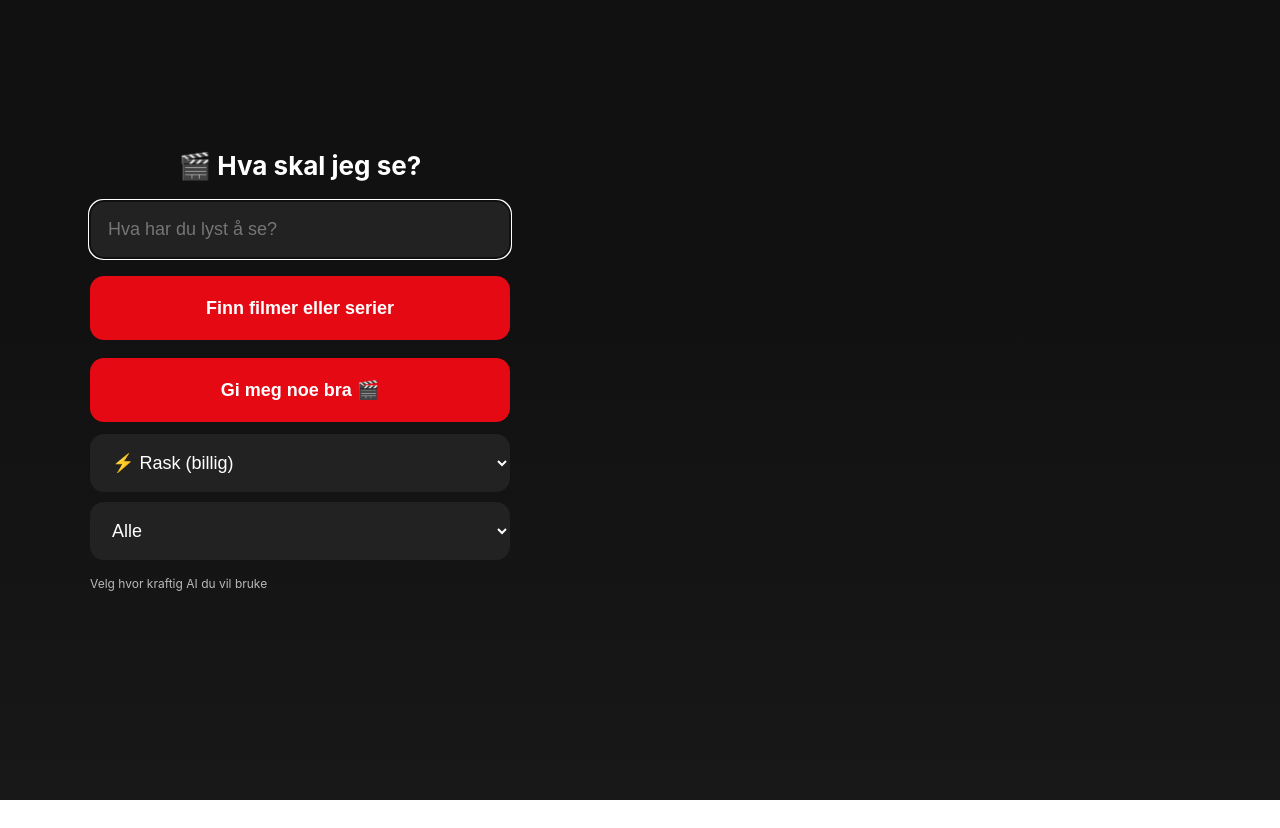
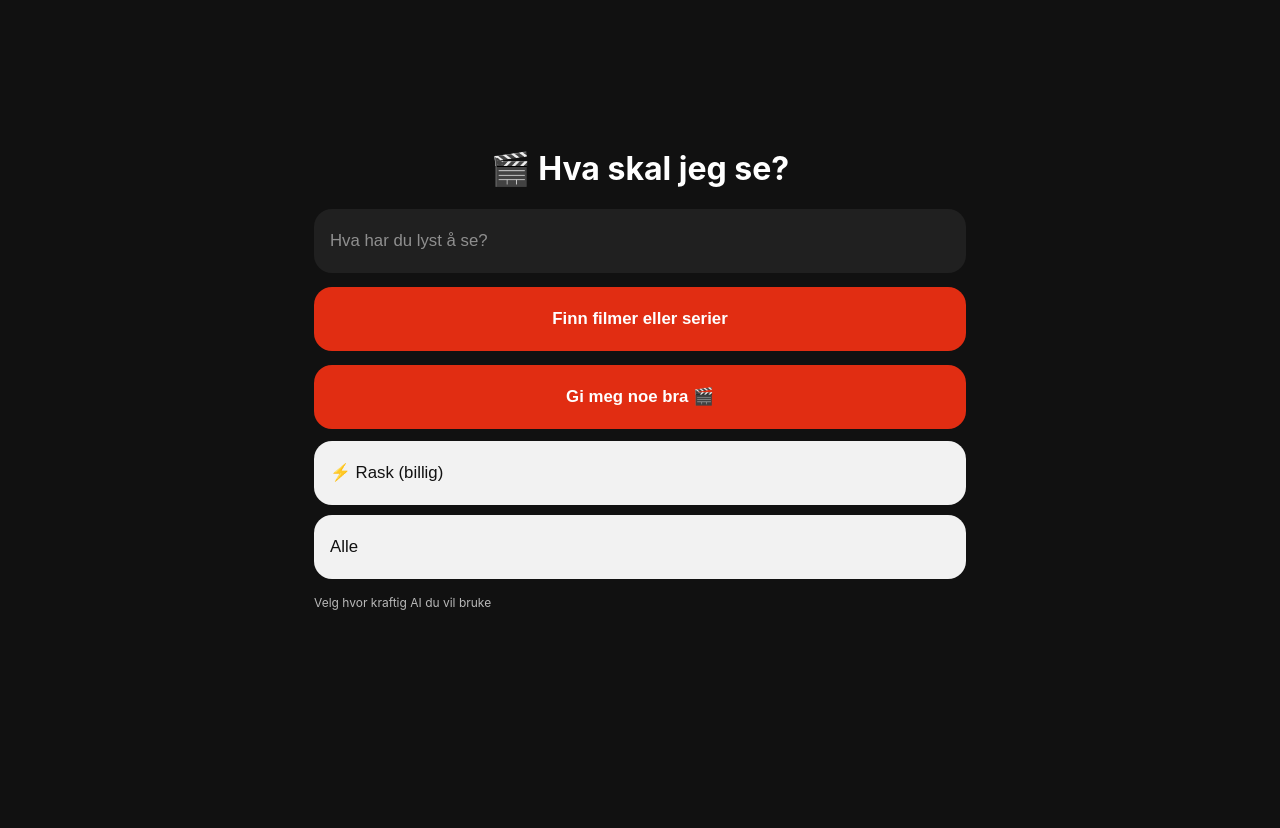
Before and after one commit to hdybdahl94-rgb/movie-finder, a React (Vite) app: page / in a window 1280 px wide. Before the commit the page ends 800 px from the top, so only its background shows below. Built offline with nearby package versions, Linux system fonts and the light colour scheme.

Commit message:
fiks styling

```diff
--- a/src/style.css
+++ b/src/style.css
@@ -1,23 +1,31 @@
 /* RESET */
 html, body, #root {
   margin: 0;
+  padding: 0;
   width: 100%;
-  height: 100%;
+  min-height: 100%;
 }
 
 body {
   font-family: -apple-system, BlinkMacSystemFont, sans-serif;
-  background: linear-gradient(180deg, #111 0%, #111 40%, #181818 100%);
+  background: #111;
   color: #fff;
-  font-size: 17px;
+  font-size: 18px;
 }
 
-/* CONTAINER – MOBIL */
+/* APP CONTAINER */
 .container {
   width: 100%;
   min-height: 100dvh;
-  padding: 16px;
   box-sizing: border-box;
+  padding: 14px;
+}
+
+/* EMPTY STATE = startskjerm */
+.container.empty {
+  display: flex;
+  align-items: center;
+  justify-content: center;
 }
 
 /* CONTENT */
@@ -25,113 +33,293 @@ body {
   width: 100%;
 }
 
-/* EMPTY SCREEN (mobil) */
+/* Når det ikke finnes resultater:
+   stor blokk som fyller skjermen og ligger omtrent midt */
 .container.empty .content {
+  width: 100%;
   min-height: 100dvh;
-
   display: flex;
   flex-direction: column;
   justify-content: center;
-
-  padding-bottom: 40px;
+  padding: 8px 0 40px 0;
+  box-sizing: border-box;
 }
 
-/* TITLE */
+/* TITTEL */
 h1 {
   text-align: center;
-  font-size: 26px;
-  margin-bottom: 20px;
+  font-size: 2rem;
+  line-height: 1.2;
+  margin: 0 0 20px 0;
+  font-weight: 700;
 }
 
 /* FORM */
 form {
   display: flex;
   flex-direction: column;
-  gap: 18px;
+  gap: 14px;
+  width: 100%;
 }
 
-/* CONTROLS */
+/* INPUT / BUTTON / SELECT */
 input,
 button,
 select {
   width: 100%;
-  padding: 18px;
-  font-size: 18px;
-  border-radius: 14px;
+  min-height: 64px;
+  padding: 18px 16px;
+  font-size: 1.05rem;
+  border-radius: 18px;
   border: none;
   box-sizing: border-box;
 }
 
-/* BUTTON FIX (like størrelse) */
+/* INPUT */
+input {
+  background: #202020;
+  color: #fff;
+  outline: none;
+}
+
+input::placeholder {
+  color: #8f8f8f;
+}
+
+/* BUTTON */
 button {
-  height: 64px;
+  background: #e12d12;
+  color: #fff;
+  font-weight: 700;
   display: flex;
   align-items: center;
   justify-content: center;
-  background: #e50914;
-  color: white;
-  font-weight: bold;
+  text-align: center;
+  -webkit-tap-highlight-color: transparent;
 }
 
-/* INPUT */
-input {
-  background: #222;
-  color: #fff;
+button:active {
+  transform: scale(0.98);
+}
+
+button:disabled {
+  opacity: 0.65;
 }
 
 /* SELECT */
 select {
-  background: #222;
-  color: #fff;
+  background: #f2f2f2;
+  color: #111;
+  appearance: none;
+  font-weight: 500;
+}
+
+/* HJELPETEKST */
+.help-text,
+.container p.helper-text {
+  font-size: 0.95rem;
+  opacity: 0.75;
+  margin-top: 10px;
+  margin-bottom: 0;
+}
+
+/* INLINE INFO-TEXT hvis du fortsatt bruker inline style på <p> */
+.container p {
+  line-height: 1.4;
+}
+
+/* ERROR */
+.error-box {
+  background: #3a1f1f;
+  color: #ffb4b4;
+  padding: 14px;
+  border-radius: 14px;
+  margin-top: 12px;
+  margin-bottom: 12px;
+  font-size: 1rem;
 }
 
 /* RESULTS */
 .results {
-  margin-top: 20px;
   display: flex;
   flex-direction: column;
-  gap: 12px;
+  gap: 14px;
+  margin-top: 18px;
 }
 
 /* CARD */
 .card {
   display: flex;
   gap: 12px;
-  background: #1a1a1a;
-  border-radius: 14px;
+  background: #1c1c1c;
+  border-radius: 16px;
   padding: 12px;
+  box-sizing: border-box;
 }
 
 /* POSTER */
 .poster {
-  width: 80px;
-  min-width: 80px;
-  height: 120px;
+  width: 92px;
+  min-width: 92px;
+  height: 138px;
   object-fit: cover;
-  border-radius: 10px;
+  border-radius: 12px;
+  background: #333;
 }
 
-/* DESKTOP FIX */
-@media (min-width: 768px) {
+.poster-fallback {
+  display: flex;
+  align-items: center;
+  justify-content: center;
+  text-align: center;
+  color: #aaa;
+  font-size: 0.8rem;
+  padding: 6px;
+}
 
-  body {
-    display: flex;
-    justify-content: center;
+/* CARD CONTENT */
+.card-content {
+  flex: 1;
+  display: flex;
+  flex-direction: column;
+  gap: 8px;
+  min-width: 0;
+}
+
+/* TITLE */
+.card-content h3 {
+  margin: 0;
+  font-size: 1.08rem;
+  line-height: 1.3;
+  font-weight: 700;
+}
+
+/* DESCRIPTION */
+.card-content p {
+  margin: 0;
+  color: #d0d0d0;
+  font-size: 0.98rem;
+  line-height: 1.45;
+
+  display: -webkit-box;
+  -webkit-line-clamp: 4;
+  -webkit-box-orient: vertical;
+  overflow: hidden;
+}
+
+/* RATINGS */
+.ratings {
+  display: flex;
+  flex-wrap: wrap;
+  gap: 8px;
+}
+
+.ratings span {
+  background: #2b2b2b;
+  padding: 7px 10px;
+  border-radius: 999px;
+  font-size: 0.85rem;
+  font-weight: 600;
+}
+
+/* WATCH SECTION */
+.watch-section {
+  margin-top: 4px;
+}
+
+.watch-label,
+.watch-label-muted {
+  margin: 0 0 8px 0;
+  font-size: 0.9rem;
+  color: #c7c7c7;
+}
+
+.watch-label-muted {
+  opacity: 0.7;
+}
+
+/* PROVIDERS */
+.providers {
+  display: flex;
+  flex-wrap: wrap;
+  gap: 8px;
+}
+
+.provider-item {
+  display: flex;
+  align-items: center;
+  gap: 6px;
+  background: #262626;
+  border-radius: 999px;
+  padding: 6px 10px;
+}
+
+.provider-item img {
+  width: 22px;
+  height: 22px;
+  border-radius: 6px;
+  background: #fff;
+}
+
+.provider-item span {
+  font-size: 0.85rem;
+  white-space: nowrap;
+}
+
+/* JUSTWATCH LINK */
+.watch-link {
+  display: inline-block;
+  margin-top: 4px;
+  padding: 10px 14px;
+  border-radius: 999px;
+  background: #2a2a2a;
+  color: #fff;
+  text-decoration: none;
+  font-size: 0.9rem;
+}
+
+/* SMÅ MOBILER */
+@media (max-width: 380px) {
+  .container {
+    padding: 12px;
   }
 
-  .container {
-    max-width: 600px;
+  h1 {
+    font-size: 1.8rem;
   }
 
-  /* startskjerm */
-  .container.empty {
-    display: flex;
-    justify-content: center;
-    align-items: center;
+  input,
+  button,
+  select {
+    min-height: 60px;
+    padding: 16px 14px;
+    font-size: 1rem;
+  }
+
+  .poster {
+    width: 82px;
+    min-width: 82px;
+    height: 124px;
+  }
+
+  .card-content h3 {
+    font-size: 1rem;
+  }
+
+  .card-content p {
+    font-size: 0.92rem;
+  }
+}
+
+/* DESKTOP – kun en liten demping, ikke fokus */
+@media (min-width: 900px) {
+  .container {
+    max-width: 680px;
+    margin: 0 auto;
   }
 
   .container.empty .content {
-    min-height: auto;
-    max-width: 420px;
+    max-width: 680px;
+    margin: 0 auto;
   }
 }
```
